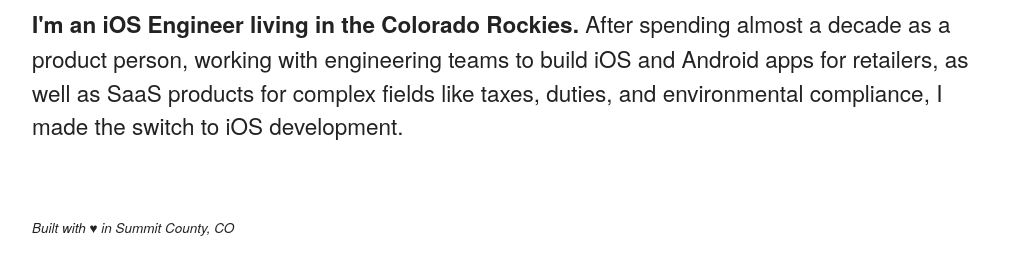
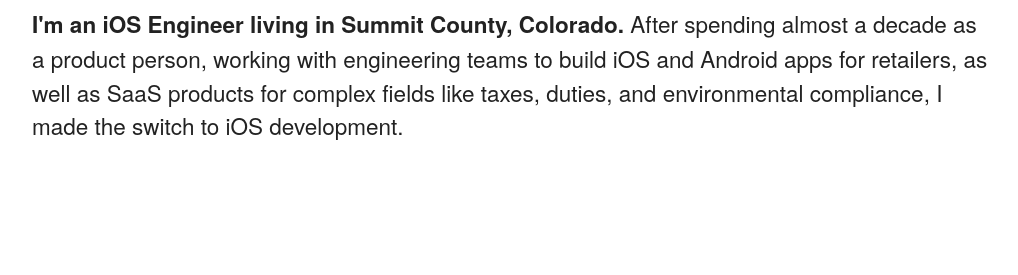
Before and after one commit to cassiewallace/personal-website, an Astro site: page / in a window 1280 px wide. Shown: the part 219-494 px from the top of the page, without its empty margins (128-1146 px from the left). Built offline with nearby package versions, Linux system fonts and the light colour scheme; Astro itself is replaced by a stand-in of ours.

Commit message:
Update location text and remove footer

```diff
--- a/src/pages/index.astro
+++ b/src/pages/index.astro
@@ -10,17 +10,13 @@ import BaseLayout from '../layouts/BaseLayout.astro';
         <h1><b>Hi! I'm Cassie.</b></h1>
 
         <p style="font-size:1.5em; line-height:1.5em">
-          <b>I'm an iOS Engineer living in the Colorado Rockies.</b>
+          <b>I'm an iOS Engineer living in Summit County, Colorado.</b>
           After spending almost a decade as a product person, working with
           engineering teams to build iOS and Android apps for retailers,
           as well as SaaS products for complex fields like taxes, duties,
           and environmental compliance, I made the switch to iOS development.
         </p>
 
-        <p style="font-size:.9em; font-style: italic; line-height:1.5em; padding-top:50px">
-          Built with ♥ in Summit County, CO
-        </p>
-
       </div>
     </div>
   </div>
```
